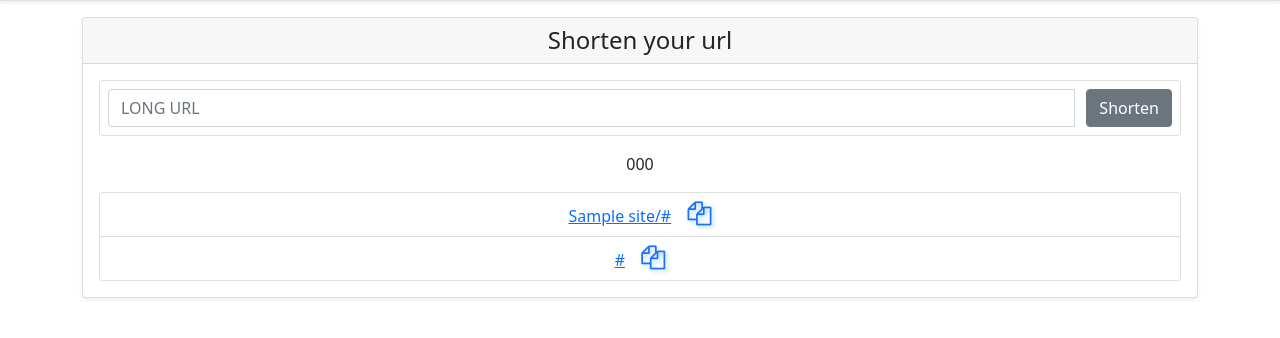
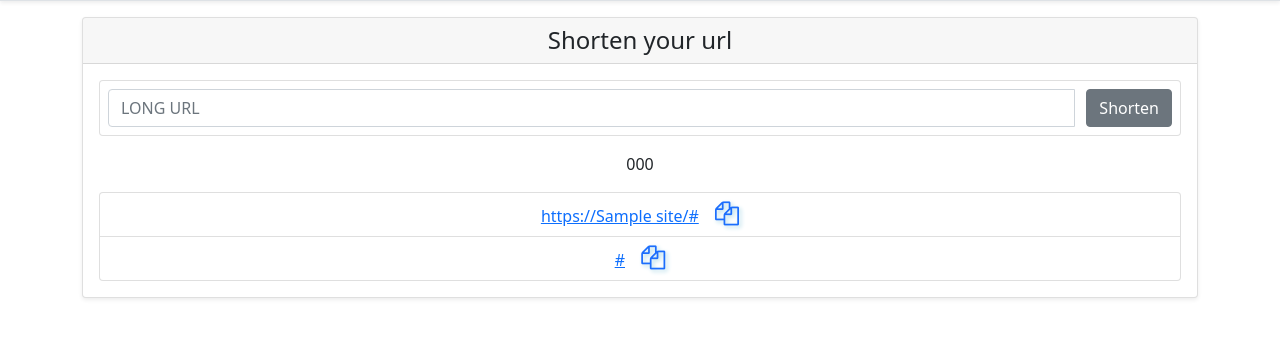
Before and after one commit to HeartmanTalent/shorty, a Django app: template templates/index.html in a window 1280 px wide. Shown: the part 94-432 px from the top of the page. Run offline with Django 3.2, Linux system fonts and the light colour scheme; tables that the repository leaves empty hold one stand-in row (values such as "Sample post"); the template is opened without the code that fills it: values that come from a table or form of the project are taken from there, most other values are stand-ins (such as "Sample title", 1, 10 or a date in 2020).

Commit message:
added https

```diff
--- a/templates/index.html
+++ b/templates/index.html
@@ -32,7 +32,7 @@
                 </div>
                 <div class="list-group">
                     <button type="button" class="list-group-item list-group-item-action">
-                        <a href="{{short_url}}" target="_blank" id="myInput">{{site}}/{{short_url}}</a>
+                        <a href="{{short_url}}" target="_blank" id="myInput">https://{{site}}/{{short_url}}</a>
                         &ensp;
                         <i class="fa fa-copy" onclick="copy('myInput')"
                             style="font-size:24px;color:#1C6EFd;text-shadow:2px 2px 4px lightblue;"></i>
```
Also changed, not shown: db.sqlite3.
